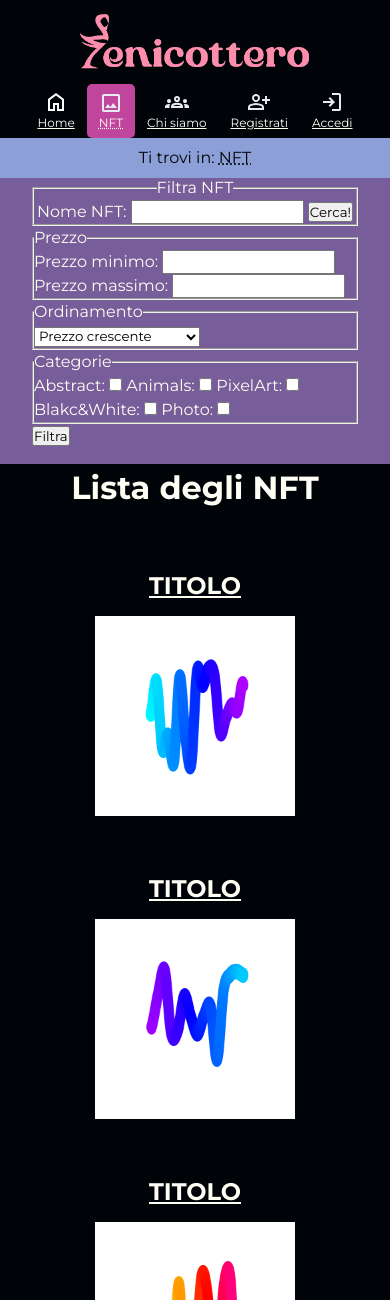
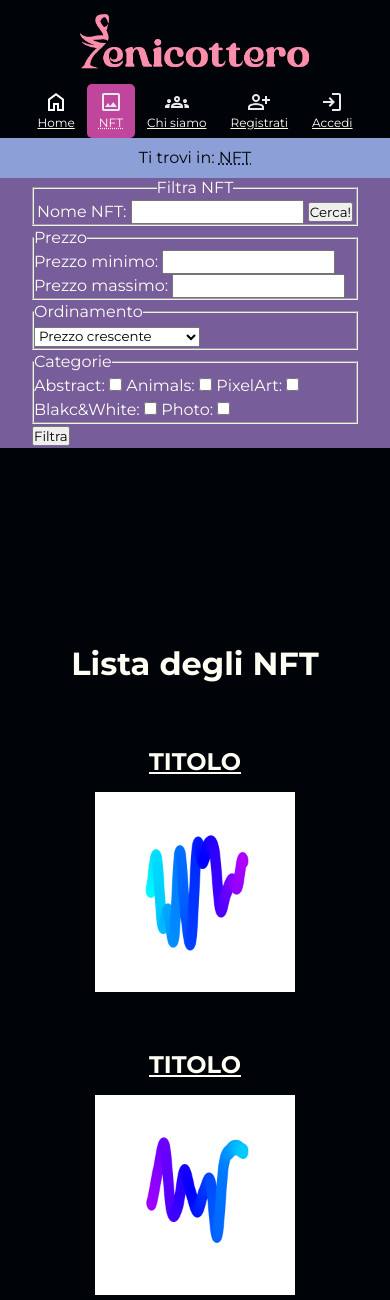
Before and after one commit to Giuseppe5000/TecWeb, a PHP site: page /nft.html in a window 390 px wide. Shown: the top 1300 px of the page. Run offline with PHP 8.4, Linux system fonts and the light colour scheme.

Commit message:
Aggiustato padding del titolo e la visualizzazione della menu list da mobile, close #24

```diff
--- a/src/mini.css
+++ b/src/mini.css
@@ -14,6 +14,10 @@ header h1 {
     flex-direction: column;
 }
 
+.menu-list{
+    margin: 0;
+}
+
 .menu-item{
     font-size: 0.75em;
     padding: 0.5em 1em;
@@ -22,10 +26,6 @@ header h1 {
 .menu-item, .menu-item a{
     display: flex;
     flex-direction: column;
-}
-#currentLink {
-    padding-top: 2.5em;
-    padding-bottom: 0.5em;
 }
 
 #home-bg{
@@ -58,7 +58,7 @@ SEZIONE MAIN
 ============
 */
 main{
-    margin-top: 10.8em;
+    padding-top: 11em;
 }
 
 /*
--- a/src/style.css
+++ b/src/style.css
@@ -132,8 +132,6 @@ SEZIONE MENU
 #currentLink {
     background-color: var(--visitedcolor);
     color: var(--txtcolor);
-    display: block;
-    text-align: center;
     border-radius: 5px;
 }
 
@@ -144,7 +142,6 @@ AIUTI ALLA NAVIGAZIONE
 */
 .navigationHelp{
     margin: 1em;
-
     position: absolute;
     text-indent: -999em;
     background-color: var(--bgcolor-help);
@@ -226,7 +223,7 @@ SEZIONE MAIN
 main{
     text-align: center;
     background-color: var(--contentbgcolor);
-    margin-top: 7em;
+    padding-top: 7em;
 }
 main h1 {
     margin-top: 0.5em;
```
